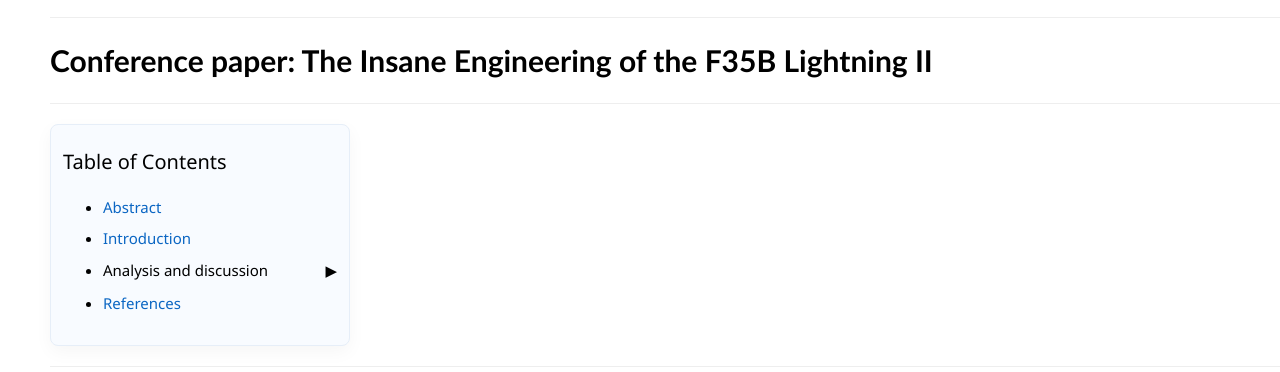
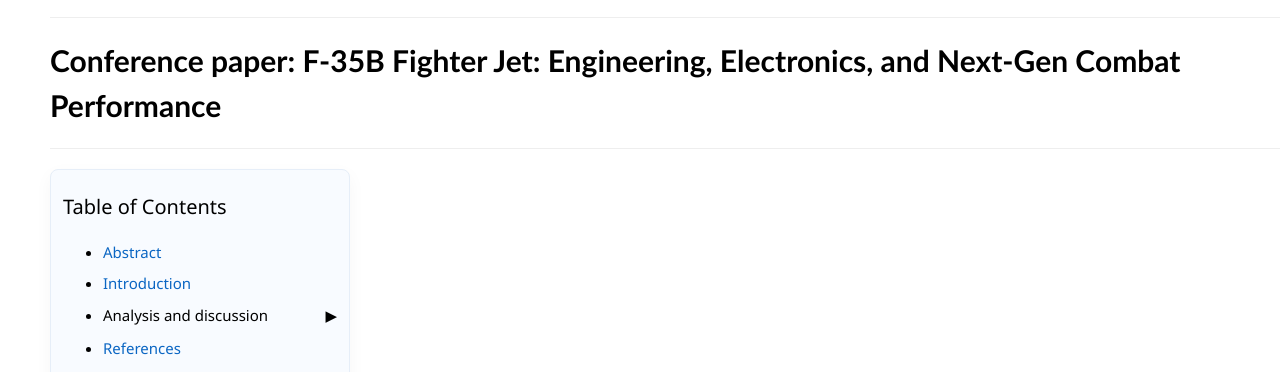
Before and after one commit to FEPSFY6922896/FY6922896, a plain HTML site: page index.html in a window 1280 px wide. Shown: the part 422-794 px from the top of the page. Drawn offline with nearby package versions, Linux system fonts and the light colour scheme; some packages are replaced by stand-ins of ours; a script that the page names is missing.

Commit message:
Update index.html

```diff
--- a/index.html
+++ b/index.html
@@ -19,7 +19,7 @@
    <h1><b>ENG0018 Computer Laboratory 2025/26</b></h1>
    <h2>Student URN: 6922896</h2>
   <hr>
-  <h2 style="font-family:calibri;"><b>Conference paper: The Insane Engineering of the F35B Lightning II</b></h2>
+  <h2 style="font-family:calibri;"><b>Conference paper: F-35B Fighter Jet: Engineering, Electronics, and Next-Gen Combat Performance</b></h2>
   <hr>
 
 
```
